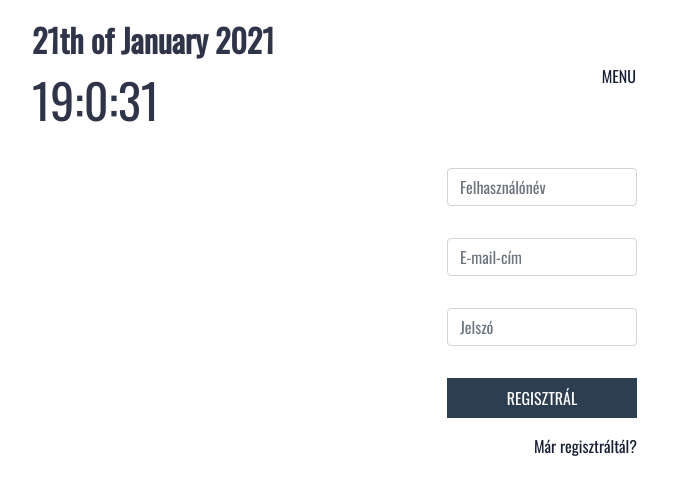
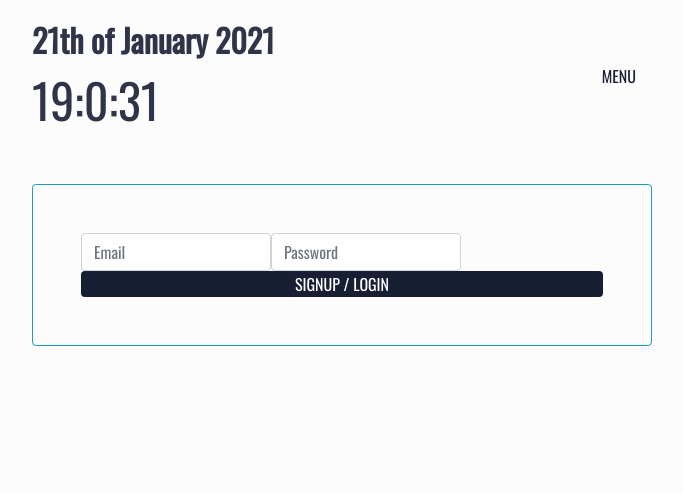
Before and after one commit to micskeil/Doday, a Vue app: page / in a window 1280 px wide. Shown: the top 494 px of the page, without its empty margins (298-981 px from the left). Built offline with nearby package versions, Linux system fonts and the light colour scheme; a web font is replaced by a local one.

Commit message:
add base button

```diff
--- a/src/App.vue
+++ b/src/App.vue
@@ -11,6 +11,8 @@
   -moz-osx-font-smoothing: grayscale;
   font-size: 16px;
   color: #181e34;
+  background-color: rgb(252, 252, 252);
+  height: 100vh;
 }
 
 #nav {
--- a/src/components/Authentication/SignUp.vue
+++ b/src/components/Authentication/SignUp.vue
@@ -1,45 +1,37 @@
 <template>
-  <div class="login p-0">
-    <form class="form d-flex flex-column" @submit.prevent="" novalidate>
-      <div class="form-group pt-3  mt-3">
-        <input
-          type="text"
-          class="form-control "
-          placeholder="Felhasználónév"
-          v-model="name"
-        />
-      </div>
-
-      <div class="form-group pt-3">
+  <div class="login p-0 pt-5">
+    <form
+      class="form row  border border-info p-5 rounded"
+      @submit.prevent=""
+      novalidate
+    >
+      <div class="form-group sm-col-6 md-col-4  p-0 mb-0">
         <input
           type="email"
           class="form-control"
-          placeholder="E-mail-cím"
+          placeholder="Email"
           v-model="email"
         />
       </div>
 
-      <div class="form-group pt-3">
+      <div class="form-group sm-col-6 md-col-4 p-0 mb-0">
         <input
           type="password"
           class="form-control"
-          placeholder="Jelszó"
+          placeholder="Password"
           v-model="password"
         />
       </div>
-      <p v-if="!formIsValid" class="warning mt-3 p-1">
-        Kérlek adj meg egy felhasználónevet, érvényes e-mail címet és egy
-        legalább 8 karakter hosszúságú jelszót!
-      </p>
 
-      <base-button type="submit" class="" @click="signUp()">
-        REGISZTRÁL
+      <base-button type="submit" class="sm-col-12 md-col-4" @click="signUp()">
+        SIGNUP / LOGIN
       </base-button>
+    </form>
 
-      <p class="forgot-password text-right pt-3">
-        Már regisztráltál?
-      </p>
-    </form>
+    <p v-if="!formIsValid" class="warning mt-3 p-1">
+      Kérlek adj meg egy felhasználónevet, érvényes e-mail címet és egy legalább
+      8 karakter hosszúságú jelszót!
+    </p>
   </div>
 </template>
 
--- a/src/components/BaseElements/BaseButton.vue
+++ b/src/components/BaseElements/BaseButton.vue
@@ -1,5 +1,5 @@
 <template>
-  <button class="p-2 mt-3 button ">
+  <button class="button rounded ">
     <slot> </slot>
   </button>
 </template>
@@ -13,8 +13,8 @@ export default {
 </script>
 
 <style lang="scss">
-$color: #2c3e50;
-$color2: #c79136;
+$color: #181e34;
+$color2: #404e88;
 
 .button {
   width: 100%;
--- a/src/views/Home.vue
+++ b/src/views/Home.vue
@@ -12,7 +12,7 @@
     >
       <NavMenu />
     </div>
-    <div class="nav container d-flex flex-column align-content-end">
+    <div class="auth container d-flex flex-column align-items-between">
       <SignUp />
     </div>
   </div>
@@ -46,7 +46,8 @@ export default {
 
 <style scoped>
 .header,
-.nav {
+.nav,
+.auth {
   max-width: 620px;
 }
 </style>
```
